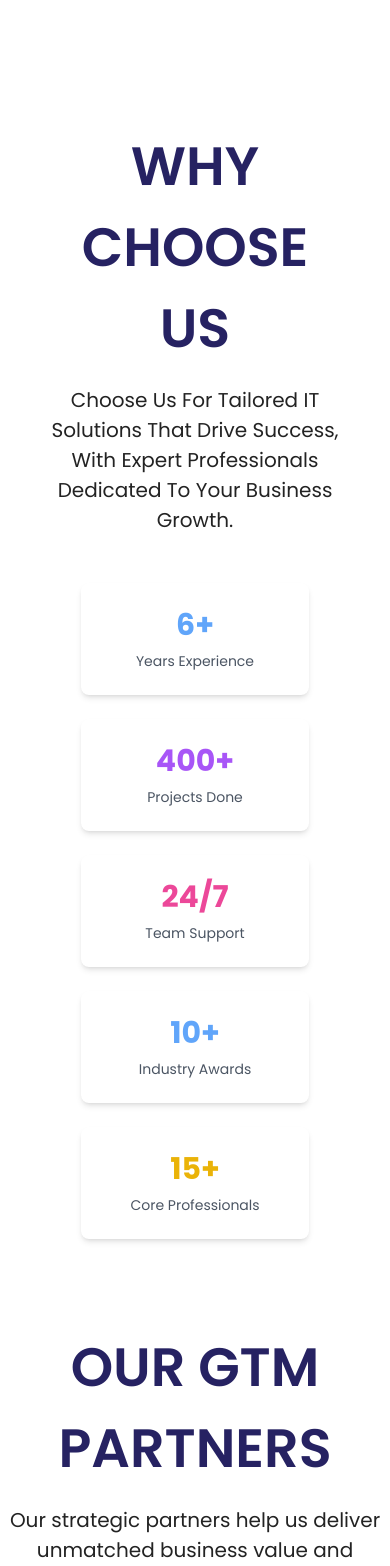
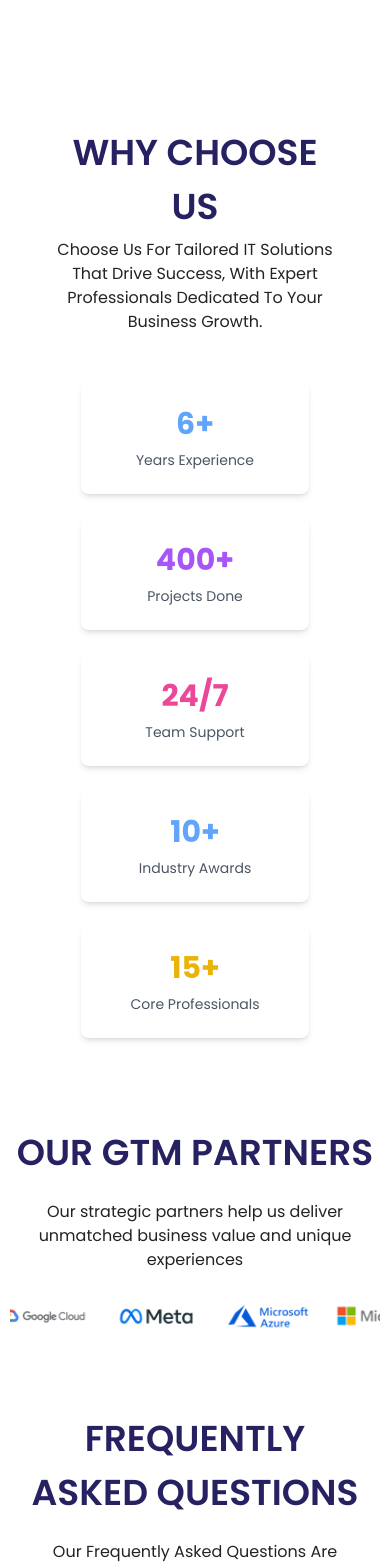
Before and after one commit to FascaveIt/Fascave, a React (Vite) app in the folder client/: page / in a window 390 px wide. Shown: the part 8380-9946 px from the top of the page. Built offline with nearby package versions, Linux system fonts and the light colour scheme.

Commit message:
changes in ourpartners and why choose us component

```diff
--- a/client/src/Componets/Home/OurPatners.jsx
+++ b/client/src/Componets/Home/OurPatners.jsx
@@ -12,9 +12,9 @@ export default function OurPatners() {
   return (
     <div className="flex-col justify-center bg-white py-6 sm:py-10 font">
 
-      <h2 className="text-[54px] text-center font-semibold text-[#262262] mb-4">OUR GTM PARTNERS</h2>
+      <h2 className="OurPartners">OUR GTM PARTNERS</h2>
 
-      <p className="w-full sm:w-1/2 m-auto text-center text-[20px] text-[#232323] mb-8">
+      <p className="OurPartnersPara ">
         Our strategic partners help us deliver unmatched business value and unique experiences
       </p>
 
--- a/client/src/Componets/Home/WhyChooseUs.jsx
+++ b/client/src/Componets/Home/WhyChooseUs.jsx
@@ -5,8 +5,8 @@ export default function WhyChooseUs() {
     <div className="bg-white w-3/4 m-auto py-16 font">
       {/* Section Title */}
       <div className="text-center mb-12">
-        <h2 className="text-[54px] font-semibold text-[#262262] mb-4">WHY CHOOSE US</h2>
-        <p className="w-full sm:w-2/3 m-auto text-center text-[20px] text-[#232323] mb-8">
+        <h2 className="whyChoose">WHY CHOOSE US</h2>
+        <p className="whyChoosePara">
           Choose Us For Tailored IT Solutions That Drive Success, With Expert
           Professionals Dedicated To Your Business Growth.
         </p>
```
